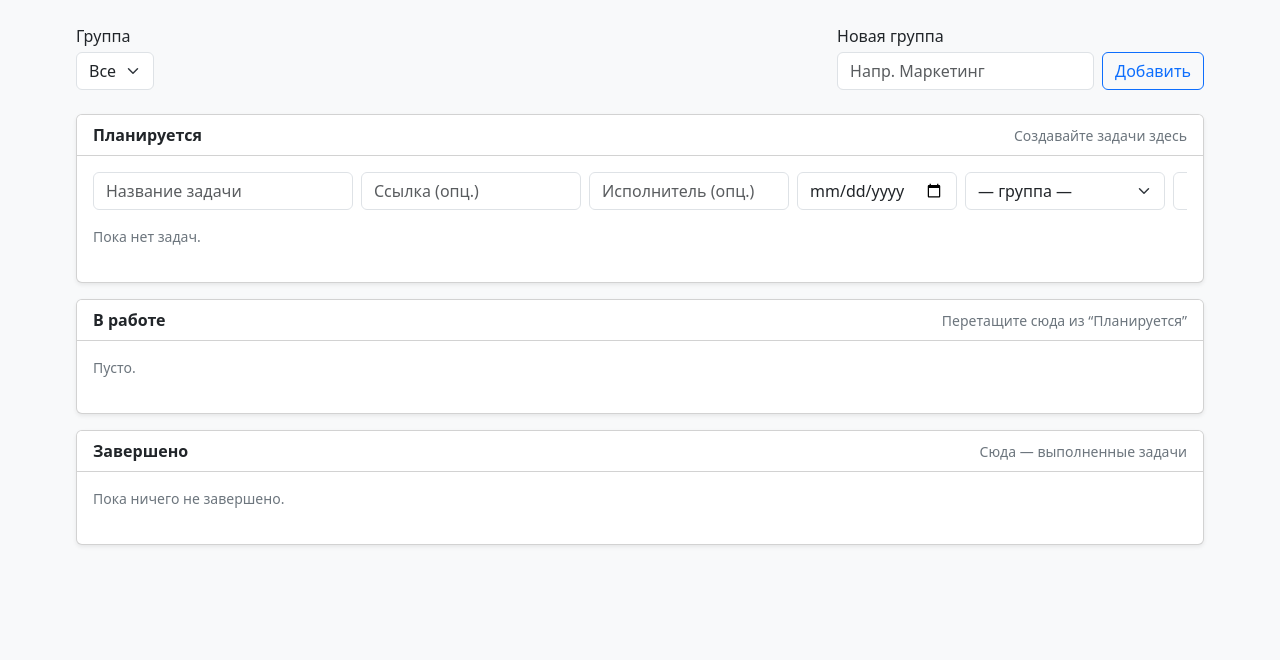
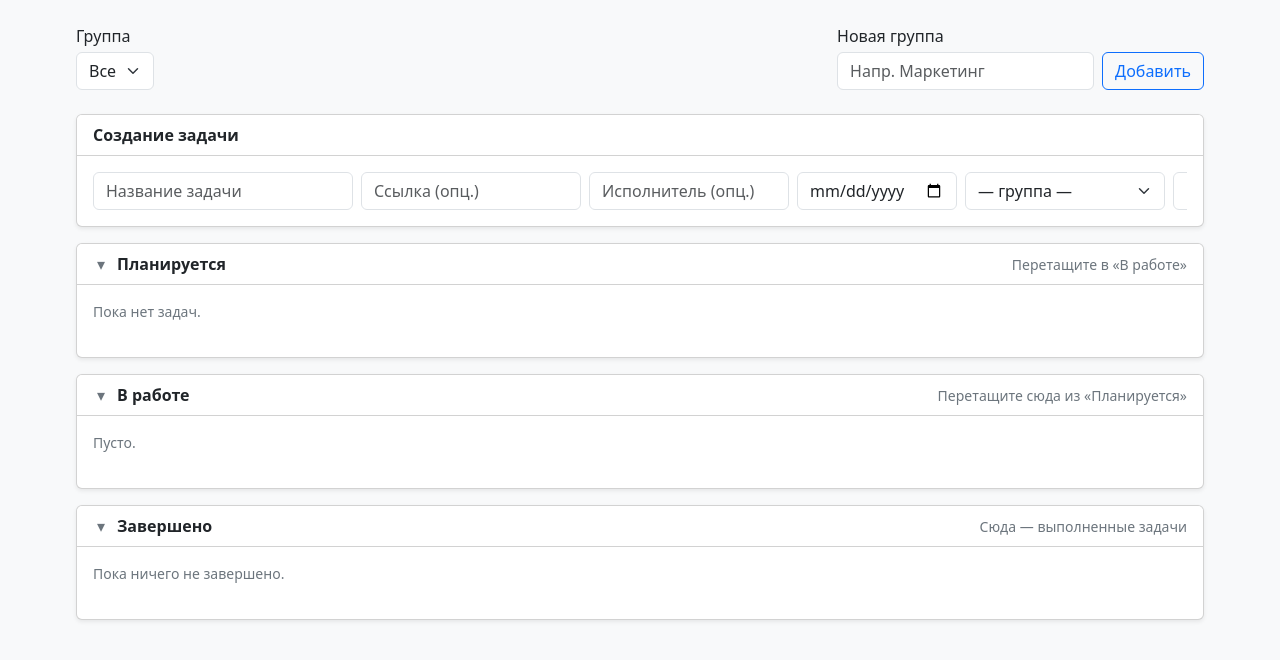
Before and after one commit to voxelru/mhelper, a Flask app: page / in a window 1280 px wide. Shown: the part 57-717 px from the top of the page. Run offline with Flask 3, Linux system fonts and the light colour scheme.

Commit message:
changed main view

```diff
--- a/app.py
+++ b/app.py
@@ -285,7 +285,8 @@ FROM tasks
         groups = Group.query.order_by(Group.name.asc()).all()
 
         base_query = (
-            Task.query.filter(Task.status != "archived")
+            Task.query.options(joinedload(Task.group), joinedload(Task.comments))
+            .filter(Task.status != "archived")
             .order_by(Task.due_date.is_(None), Task.due_date.asc(), Task.id.desc())
         )
         if group_id is not None:
--- a/static/app.css
+++ b/static/app.css
@@ -2,6 +2,38 @@
   display: grid;
   grid-template-columns: 1fr;
   gap: 16px;
+}
+
+/* сворачиваемые колонки доски */
+details.board-collapsible {
+  overflow: hidden;
+}
+
+details.board-collapsible > summary.board-collapsible-summary {
+  list-style: none;
+  cursor: pointer;
+  user-select: none;
+}
+
+details.board-collapsible > summary.board-collapsible-summary::-webkit-details-marker {
+  display: none;
+}
+
+details.board-collapsible:not([open]) > summary.board-collapsible-summary {
+  border-bottom: 0;
+  border-bottom-left-radius: var(--bs-card-inner-border-radius, var(--bs-border-radius));
+  border-bottom-right-radius: var(--bs-card-inner-border-radius, var(--bs-border-radius));
+}
+
+details.board-collapsible .board-collapsible-chevron::before {
+  content: "▾";
+  display: inline-block;
+  width: 1em;
+  text-align: center;
+}
+
+details.board-collapsible:not([open]) .board-collapsible-chevron::before {
+  content: "▸";
 }
 
 .task-list {
--- a/templates/board.html
+++ b/templates/board.html
@@ -26,16 +26,12 @@
     </form>
   </div>
 
-  <div class="board-vertical">
-    <section class="board-section card shadow-sm">
+  <section class="card shadow-sm mb-3">
     <div class="card-header bg-white">
-        <div class="d-flex flex-wrap align-items-center justify-content-between gap-2">
-          <div class="fw-semibold">Планируется</div>
-          <div class="text-secondary small">Создавайте задачи здесь</div>
-        </div>
+      <div class="fw-semibold">Создание задачи</div>
     </div>
     <div class="card-body">
-        <form method="post" action="{{ url_for('create_task') }}{% if selected_group_id is not none %}?group_id={{ selected_group_id }}{% endif %}" class="mb-3">
+      <form method="post" action="{{ url_for('create_task') }}{% if selected_group_id is not none %}?group_id={{ selected_group_id }}{% endif %}">
         <div class="d-flex flex-nowrap gap-2 align-items-end overflow-auto">
           <div style="min-width: 260px;">
             <input class="form-control" name="title" placeholder="Название задачи" required />
@@ -71,7 +67,21 @@
           </div>
         </div>
       </form>
+    </div>
+  </section>
 
+  <div class="board-vertical">
+    <details class="board-section card shadow-sm board-collapsible" open>
+      <summary class="card-header bg-white board-collapsible-summary">
+        <div class="d-flex flex-wrap align-items-center justify-content-between gap-2">
+          <div class="d-flex align-items-center gap-2 min-w-0">
+            <span class="board-collapsible-chevron text-secondary" aria-hidden="true"></span>
+            <span class="fw-semibold">Планируется</span>
+          </div>
+          <div class="text-secondary small">Перетащите в «В работе»</div>
+        </div>
+      </summary>
+      <div class="card-body">
         <div class="task-list" data-status="planned">
           {% for t in planned %}
             {% include "partials/task_card.html" %}
@@ -80,15 +90,18 @@
           {% endfor %}
         </div>
       </div>
-    </section>
+    </details>
 
-    <section class="board-section card shadow-sm">
-      <div class="card-header bg-white">
+    <details class="board-section card shadow-sm board-collapsible" open>
+      <summary class="card-header bg-white board-collapsible-summary">
         <div class="d-flex flex-wrap align-items-center justify-content-between gap-2">
-          <div class="fw-semibold">В работе</div>
-          <div class="text-secondary small">Перетащите сюда из “Планируется”</div>
+          <div class="d-flex align-items-center gap-2 min-w-0">
+            <span class="board-collapsible-chevron text-secondary" aria-hidden="true"></span>
+            <span class="fw-semibold">В работе</span>
           </div>
+          <div class="text-secondary small">Перетащите сюда из «Планируется»</div>
         </div>
+      </summary>
       <div class="card-body">
         <div class="task-list" data-status="in_progress">
           {% for t in in_progress %}
@@ -98,15 +111,18 @@
           {% endfor %}
         </div>
       </div>
-    </section>
+    </details>
 
-    <section class="board-section card shadow-sm">
-      <div class="card-header bg-white">
+    <details class="board-section card shadow-sm board-collapsible" open>
+      <summary class="card-header bg-white board-collapsible-summary">
         <div class="d-flex flex-wrap align-items-center justify-content-between gap-2">
-          <div class="fw-semibold">Завершено</div>
+          <div class="d-flex align-items-center gap-2 min-w-0">
+            <span class="board-collapsible-chevron text-secondary" aria-hidden="true"></span>
+            <span class="fw-semibold">Завершено</span>
+          </div>
           <div class="text-secondary small">Сюда — выполненные задачи</div>
         </div>
-      </div>
+      </summary>
       <div class="card-body">
         <div class="task-list" data-status="done">
           {% for t in done %}
@@ -116,6 +132,6 @@
           {% endfor %}
         </div>
       </div>
-    </section>
+    </details>
   </div>
 {% endblock %}
--- a/templates/partials/task_card.html
+++ b/templates/partials/task_card.html
@@ -25,7 +25,11 @@
           </div>
         {% endif %}
       </div>
-      <div class="text-secondary small align-self-start">{{ t.comments|length }}</div>
+      <div class="text-secondary small align-self-start text-end text-nowrap lh-sm">
+        <div>Комментариев: {{ t.comments | length }}</div>
+        <div>Открыто: {{ t.comments | rejectattr("resolved") | list | length }}</div>
+        <div>Решено: {{ t.comments | selectattr("resolved") | list | length }}</div>
+      </div>
     </div>
   </div>
 </div>
```
Lines whose indentation alone changed are shown as unchanged.
